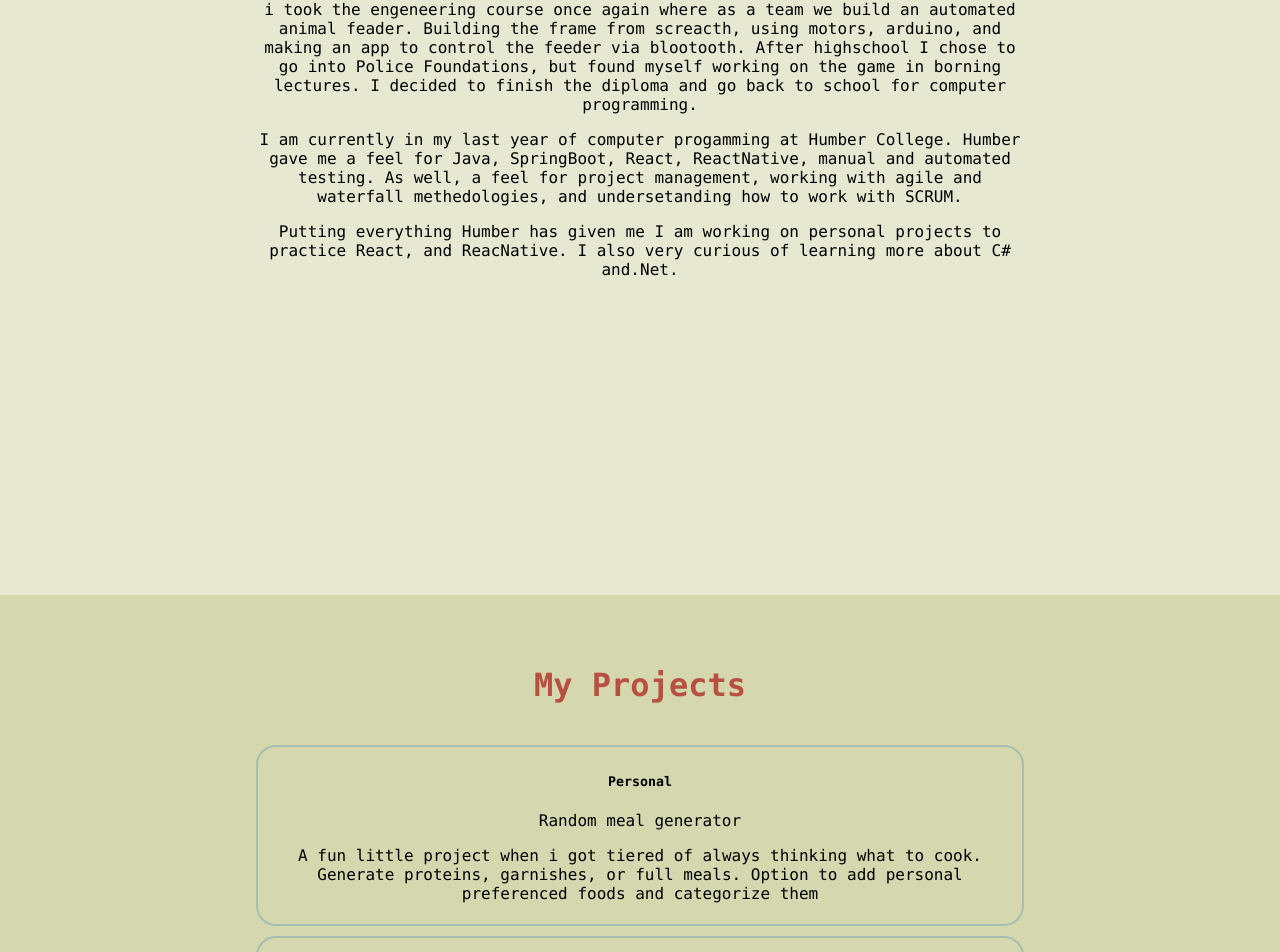
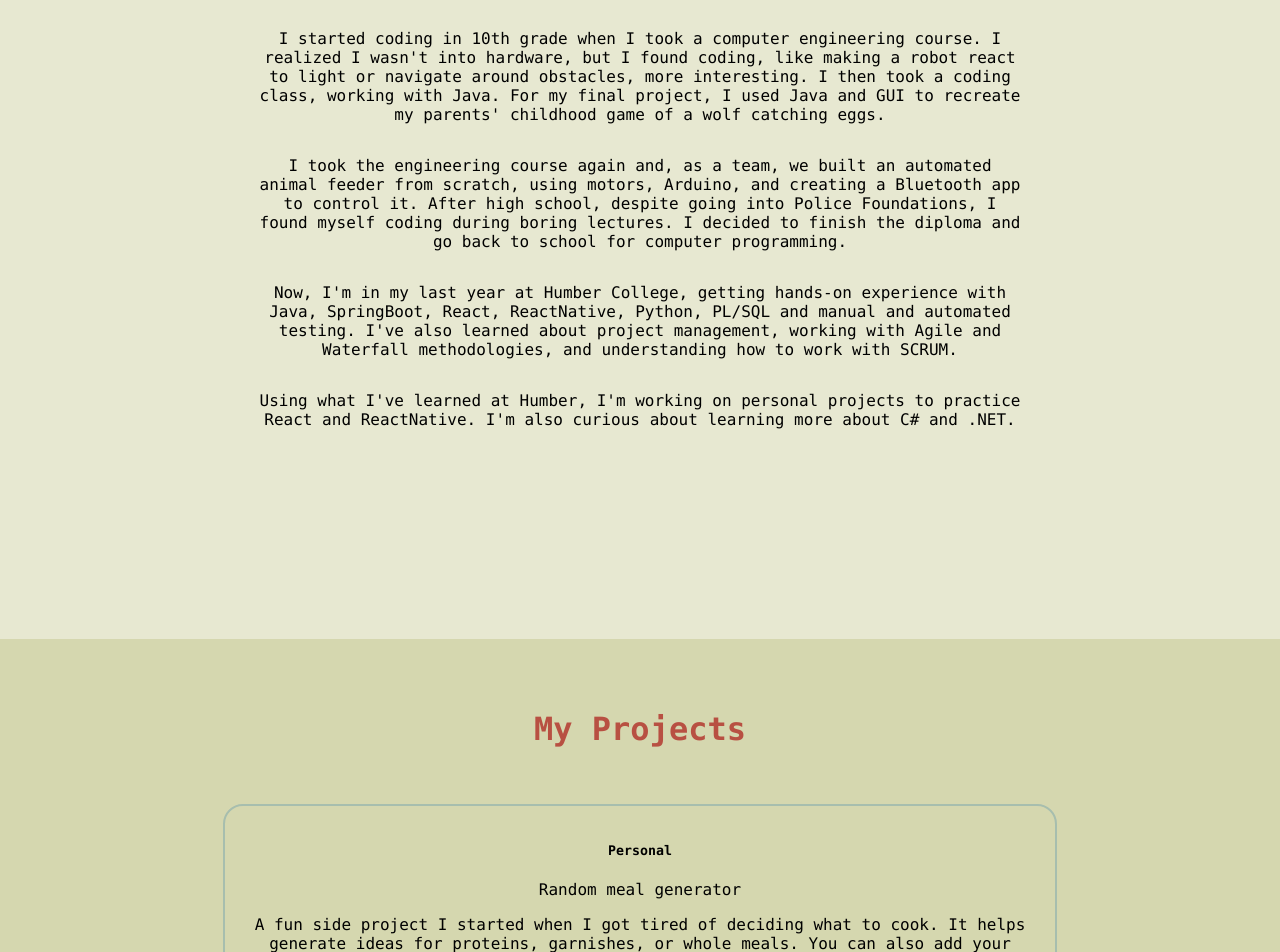
Before and after one commit to yuliaFl/portfolioWebsite, a React (Create React App) app in the folder proj/: page / in a window 1280 px wide. Shown: the part 999-1951 px from the top of the page. Built offline with nearby package versions, Linux system fonts and the light colour scheme.

Commit message:
start change to portfolio

```diff
--- a/proj/src/App.css
+++ b/proj/src/App.css
@@ -59,30 +59,28 @@ main {
   color: #B85042;
 }
 
-.about{
+.about {
+  display: flex;
+  flex-direction: column;
+  justify-content: center;
+  align-items: center;
+  height: 100vh;
   padding-top: 100px;
-  padding-bottom: 300px;
-  justifyContent: 'center';
-  alignItems: 'center';
-  height: '100vh';
+  padding-bottom: 50px;
   margin-left: 20%;
   margin-right: 20%;
-  font-family: Monaco ;
-
+  font-family: Monaco;
 }
 
 .cardStyle {
-  justifyContent: 'center';
-  alignItems: 'center';
-  border: 2px solid #A7BEAE;
-  padding: 5px;
+  border: 2px solid #a7beae;
+  padding: 15px;
   max-width: 800px;
   border-radius: 20px;
   position: relative;
-  margin-left: 20%;
-  margin-right: 20%;
-  margin-bottom: 10px;
+  margin: 15px auto; /* Center the card horizontally with auto margin */
 }
+
 
 .card-group-horizontal {
   display: flex;
--- a/proj/src/about.js
+++ b/proj/src/about.js
@@ -3,35 +3,35 @@ const About = () => {
   return (
     <div id="About" className="about">
       <div className="About-Header">
-      <h1>About me</h1>
+        <h1>About me</h1>
       </div>
       <p>
-        My coding experience began back in grade 10, when I took a computer
-        engineering course. I quickly figured out that hardware was not for me,
-        but the coding part of getting a robot to avoid light, attack or turn
-        around when hit a wall is much more interseting. I then took a coding
-        course, working with Java. As a final project working with Java and GUI,
-        i remade my parents childhood game of a wolf catching eggs.
+        I started coding in 10th grade when I took a computer engineering
+        course. I realized I wasn't into hardware, but I found coding, like
+        making a robot react to light or navigate around obstacles, more
+        interesting. I then took a coding class, working with Java. For my final
+        project, I used Java and GUI to recreate my parents' childhood game of a
+        wolf catching eggs.
       </p>
       <p>
-        i took the engeneering course once again where as a team we build an
-        automated animal feader. Building the frame from screacth, using motors,
-        arduino, and making an app to control the feeder via blootooth. After
-        highschool I chose to go into Police Foundations, but found myself
-        working on the game in borning lectures. I decided to finish the diploma
-        and go back to school for computer programming.{" "}
+        I took the engineering course again and, as a team, we built an
+        automated animal feeder from scratch, using motors, Arduino, and
+        creating a Bluetooth app to control it. After high school, despite going
+        into Police Foundations, I found myself coding during boring lectures. I
+        decided to finish the diploma and go back to school for computer
+        programming.{" "}
       </p>
       <p>
-        I am currently in my last year of computer progamming at Humber College.
-        Humber gave me a feel for Java, SpringBoot, React, ReactNative, manual
-        and automated testing. As well, a feel for project management, working
-        with agile and waterfall methedologies, and undersetanding how to work
+        Now, I'm in my last year at Humber College, getting hands-on experience
+        with Java, SpringBoot, React, ReactNative, Python, PL/SQL and manual and
+        automated testing. I've also learned about project management, working
+        with Agile and Waterfall methodologies, and understanding how to work
         with SCRUM.{" "}
       </p>
       <p>
-        Putting everything Humber has given me I am working on personal projects
-        to practice React, and ReacNative. I also very curious of learning more
-        about C# and.Net.
+        Using what I've learned at Humber, I'm working on personal projects to
+        practice React and ReactNative. I'm also curious about learning more
+        about C# and .NET.
       </p>
     </div>
   );
--- a/proj/src/projects.js
+++ b/proj/src/projects.js
@@ -13,9 +13,10 @@ const Projects = () => {
           <Card.Body>
             <Card.Title>Random meal generator</Card.Title>
             <Card.Text>
-              A fun little project when i got tiered of always thinking what to
-              cook. Generate proteins, garnishes, or full meals. Option to add
-              personal preferenced foods and categorize them
+              A fun side project I started when I got tired of deciding what to
+              cook. It helps generate ideas for proteins, garnishes, or whole
+              meals. You can also add your favorite foods and sort them into
+              categories
             </Card.Text>
           </Card.Body>
         </Card>
@@ -28,15 +29,6 @@ const Projects = () => {
             <Card.Text>
               A start of a ReactNative project to track and store server income
             </Card.Text>
-          </Card.Body>
-        </Card>
-      </div>
-      <div className="cardStyle">
-        <Card>
-          <Card.Header as="h5">Personal</Card.Header>
-          <Card.Body>
-            <Card.Title>Resunet</Card.Title>
-            <Card.Text>Personal project to learn C# and .NET</Card.Text>
           </Card.Body>
         </Card>
       </div>
@@ -103,3 +95,15 @@ const Projects = () => {
 };
 
 export default Projects;
+
+/*
+      <div className="cardStyle">
+        <Card>
+          <Card.Header as="h5">Personal</Card.Header>
+          <Card.Body>
+            <Card.Title>Resunet</Card.Title>
+            <Card.Text>Personal project to learn C# and .NET</Card.Text>
+          </Card.Body>
+        </Card>
+      </div>
+      */
```
